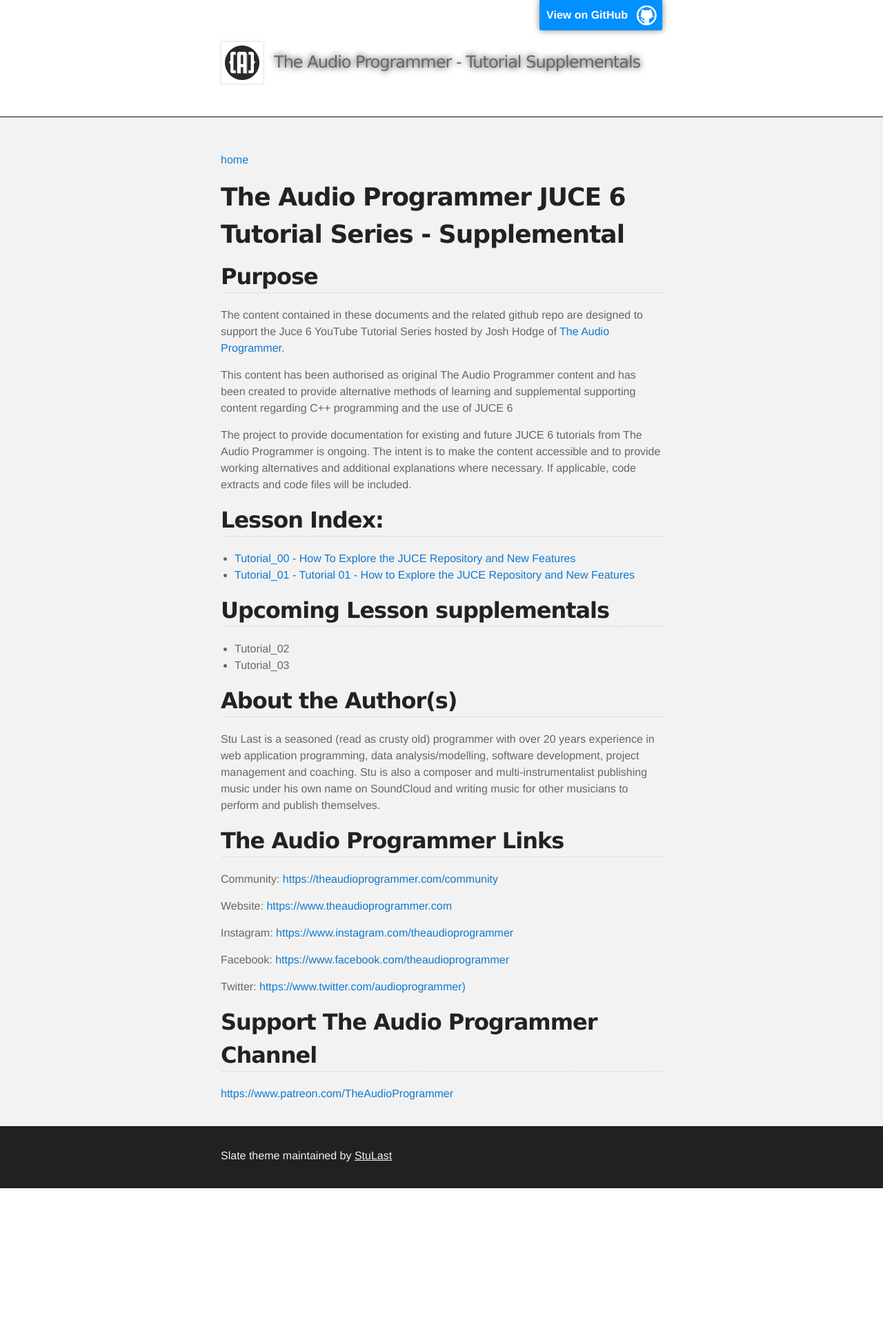
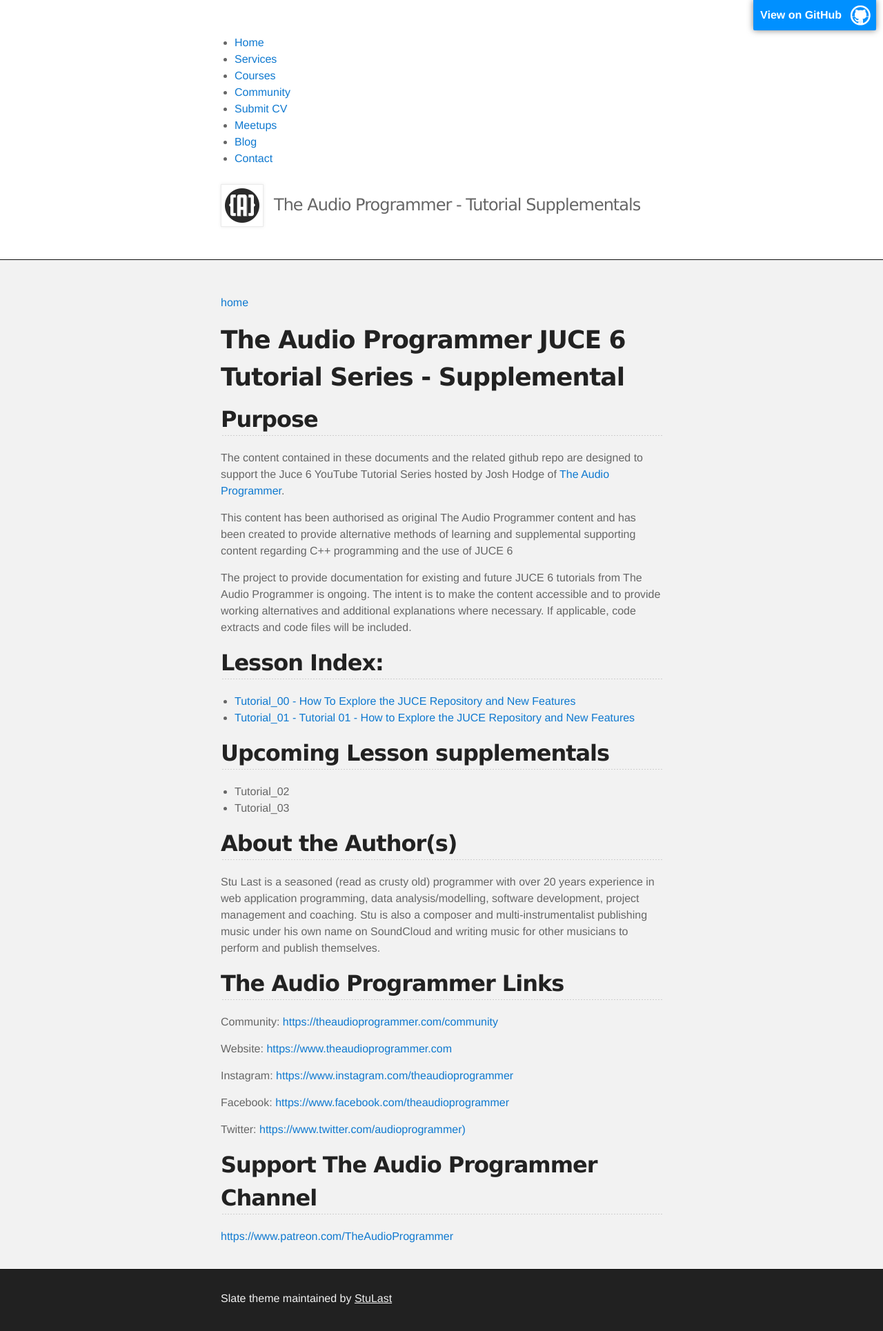
Before and after one commit to StuLast/TAP-JUCE-6-Tutorial-Supplementals, a Jekyll site: the page built from README.md, in a window 1280 px wide. Shown: the whole page at 69% size. Built offline with Jekyll 4.4.1, drawn with Linux system fonts in a browser that asks for light colours; our own code applies the rules of GitHub Pages for plain Markdown files; before the commit the page ends 1723 px from its top, so only the background shows below that.

Commit message:
Clean up unwanted files and improve header section

```diff
--- a/_layouts/default.html
+++ b/_layouts/default.html
@@ -15,19 +15,31 @@
     <!-- HEADER -->
     <div id="header_wrap" class="outer">
         <header class="inner">
-          {% if site.github.is_project_page %}
-            <a id="forkme_banner" href="{{ site.github.repository_url }}">View on GitHub</a>
-          {% endif %}
+
+        <div id="main-menu">
+            <ul id="top-menu" class="nav"><li id="menu-item-36" class="menu-item menu-item-type-custom menu-item-object-custom current-menu-item current_page_item menu-item-home menu-item-36"><a href="https://theaudioprogrammer.com" aria-current="page">Home</a></li>
+                <li id="menu-item-1287" class="menu-item menu-item-type-post_type menu-item-object-page menu-item-1287"><a href="https://theaudioprogrammer.com/services/">Services</a></li>
+                <li id="menu-item-1439" class="menu-item menu-item-type-post_type menu-item-object-product menu-item-1439"><a href="https://theaudioprogrammer.com/product/building-better-plug-ins-with-juce-vol-1/">Courses</a></li>
+                <li id="menu-item-1192" class="menu-item menu-item-type-post_type menu-item-object-page menu-item-1192"><a href="https://theaudioprogrammer.com/community/">Community</a></li>
+                <li id="menu-item-819" class="menu-item menu-item-type-post_type menu-item-object-page menu-item-819"><a href="https://theaudioprogrammer.com/jobs-apply/">Submit CV</a></li>
+                <li id="menu-item-1171" class="menu-item menu-item-type-post_type menu-item-object-page menu-item-1171"><a href="https://theaudioprogrammer.com/meetup/">Meetups</a></li>
+                <li id="menu-item-39" class="menu-item menu-item-type-post_type menu-item-object-page menu-item-39"><a href="https://theaudioprogrammer.com/blog/">Blog</a></li>
+                <li id="menu-item-353" class="menu-item menu-item-type-post_type menu-item-object-page menu-item-353"><a href="https://theaudioprogrammer.com/contact/">Contact</a></li>
+            </ul>
+        </div>
         <div id="branding">
             <a href = "/"><img src="./assets/images/TAP-Logo-Circle-Curves.png" alt="The Audio Programmer Logo"></a>
             <h2 id="project_tagline">{{ site.description | default: site.github.project_tagline }}</h2>
         </div>
-        <div id="nav">
-            <nav>
+        </header>
+        {% if site.github.is_project_page %}
+            <a id="forkme_banner" href="{{ site.github.repository_url }}">View on GitHub</a>
+        {% endif %}
+    </div>
+    <div id="nav">
+        <nav>
 
-            </nav>
-        </div>
-        </header>
+        </nav>
     </div>
 
     <!-- MAIN CONTENT -->
--- a/assets/css/style.scss
+++ b/assets/css/style.scss
@@ -17,6 +17,7 @@
 
 #project_tagline {
     color: #666;
+    text-shadow: none;
 }
 
 #branding {
```
Also changed, not shown: docs/CODE_OF_CONDUCT.md (deleted, +0 -46 lines), docs/CONTRIBUTING.md (deleted, +0 -88 lines), docs/SUPPORT.md (deleted, +0 -9 lines), jekyll-theme-slate.gemspec (deleted), thumbnail.png (deleted), 1 other file.
